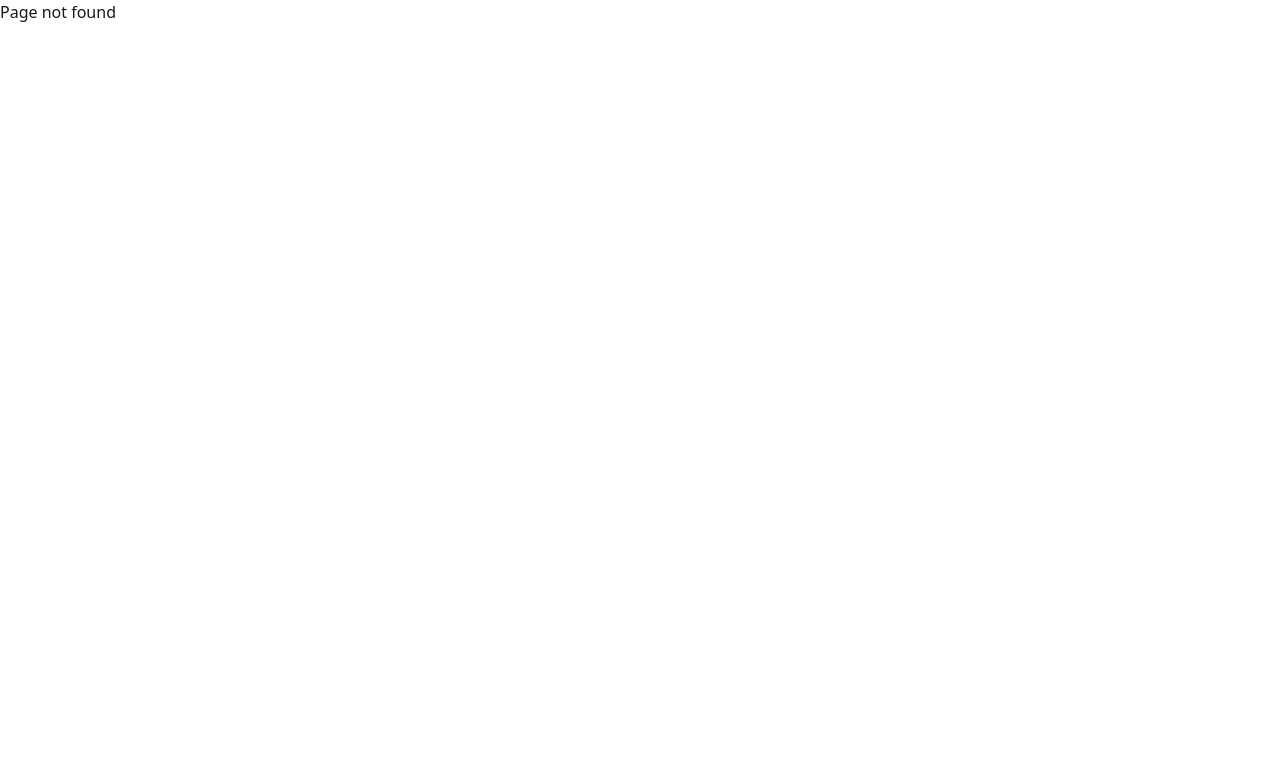
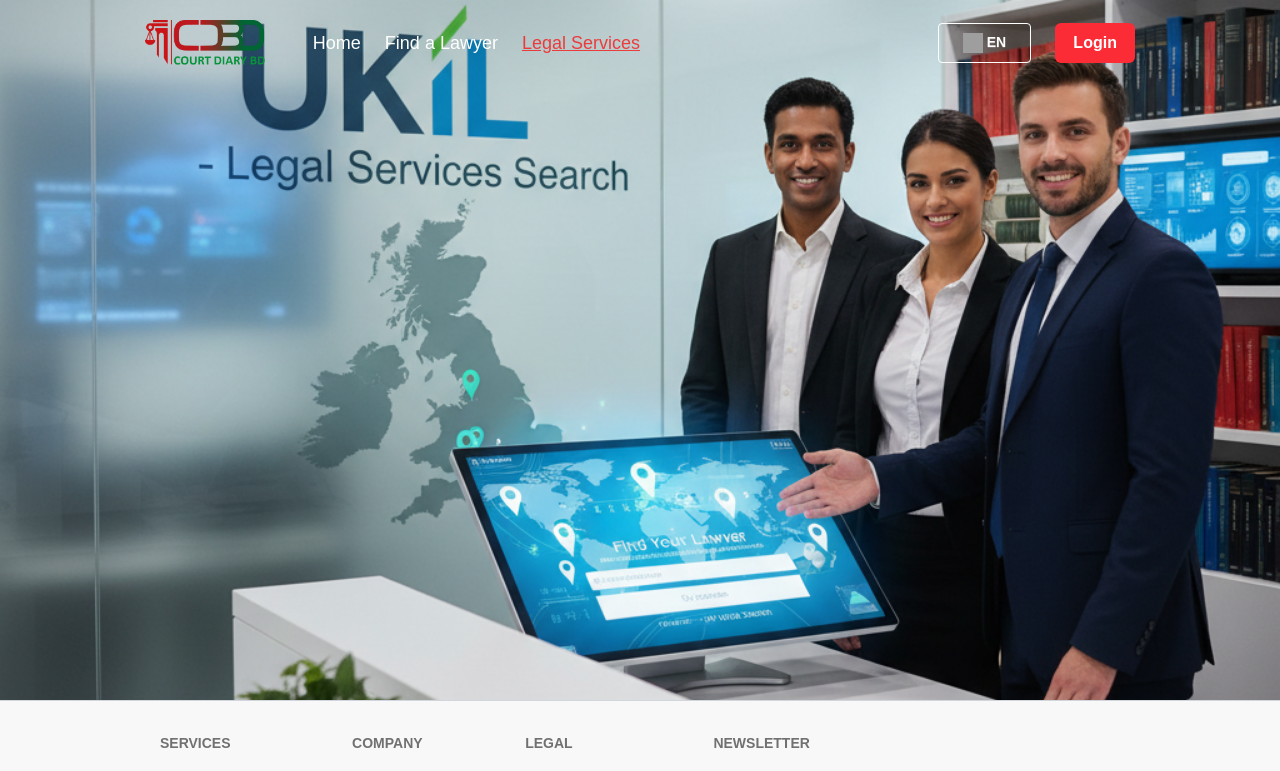
Before and after one commit to sazidgit06/Search-ukil, a React (Vite) app: page /legalservice in a window 1280 px wide. Before the commit this address had no page. Shown: the top 771 px of the page. Built offline with nearby package versions, Linux system fonts and the light colour scheme; grey boxes are pictures that could not be loaded.

Commit message:
show active navlink added

```diff
--- /dev/null
+++ b/src/Components/FindLawyer/FindLawyer.jsx
@@ -0,0 +1,13 @@
+import React from 'react'
+import img from "../../assets/findlawyer.png";
+
+const FindLawyer = () => {
+  return (
+    <div>
+      <img src={img} alt="" className='w-full h-[620px] object-cover'/>
+
+    </div>
+  )
+}
+
+export default FindLawyer
--- /dev/null
+++ b/src/Components/LegalService/LegalService.jsx
@@ -0,0 +1,12 @@
+import React from 'react'
+import img from "../../assets/legalservice.png"
+
+const LegalService = () => {
+  return (
+    <div>
+      <img src={img} className='w-full h-[700px] object-cover' alt="" />
+    </div>
+  )
+}
+
+export default LegalService
--- /dev/null
+++ b/src/Components/Navbar/Navbar.css
@@ -0,0 +1,4 @@
+nav a.active{
+    text-decoration: underline;
+    color: rgba(255, 0, 0, 0.705);
+}
--- a/src/Components/Navbar/Navbar.jsx
+++ b/src/Components/Navbar/Navbar.jsx
@@ -2,7 +2,8 @@
 import { AiOutlineShop } from "react-icons/ai";
 import React, { useState, useEffect } from "react";
 import { FcHome, FcAbout, FcServices, FcSearch    } from "react-icons/fc";
-
+import "./Navbar.css";
+import { NavLink } from "react-router-dom";
 
 
 
@@ -34,18 +35,10 @@
           <a href="/">
             <img className='w-20 md:w-30' src={logo} alt="" />
           </a>
-
           <ul className='flex gap-2 hidden lg:block lg:flex text-lg'>
-            <li>
-              <a className='hover:bg-base-100/10 p-2 rounded' href="/">Home</a>
-            </li>
-            <li>
-              <a className='hover:bg-base-100/10 p-2 rounded' href="/">Find a Lawyer</a>
-            </li>
-            <li>
-              <a className='hover:bg-base-100/10 p-2 rounded' href="/">Legal Services</a>
-            </li>
-
+              <NavLink className='hover:bg-base-100/10 p-2 rounded' to="/">Home</NavLink>
+              <NavLink className='hover:bg-base-100/10 p-2 rounded' to="/findlawyer">Find a Lawyer</NavLink>
+              <NavLink className='hover:bg-base-100/10 p-2 rounded' to="/legalservice">Legal Services</NavLink>
           </ul>
         </div>
         {/* login & language translation */}
--- a/src/main.jsx
+++ b/src/main.jsx
@@ -9,6 +9,8 @@
 } from "react-router-dom";
 import ErrorPage from './Components/ErrorPage/ErrorPage.jsx';
 import Home from './Components/Home/Home.jsx';
+import FindLawyer from './Components/FindLawyer/FindLawyer.jsx';
+import LegalService from './Components/LegalService/LegalService.jsx';
 
 const router = createBrowserRouter([
   {
@@ -18,7 +20,15 @@
     children: [
       {
         path: "/",
-        element: <Home></Home>
+        Component: Home
+      },
+      {
+        path: "/findlawyer",
+        Component: FindLawyer
+      },
+      {
+        path: "/legalservice",
+        Component: LegalService
       }
     ]
   },
```
Also changed, not shown: src/assets/findlawyer.png (added), src/assets/legalservice.png (added).
